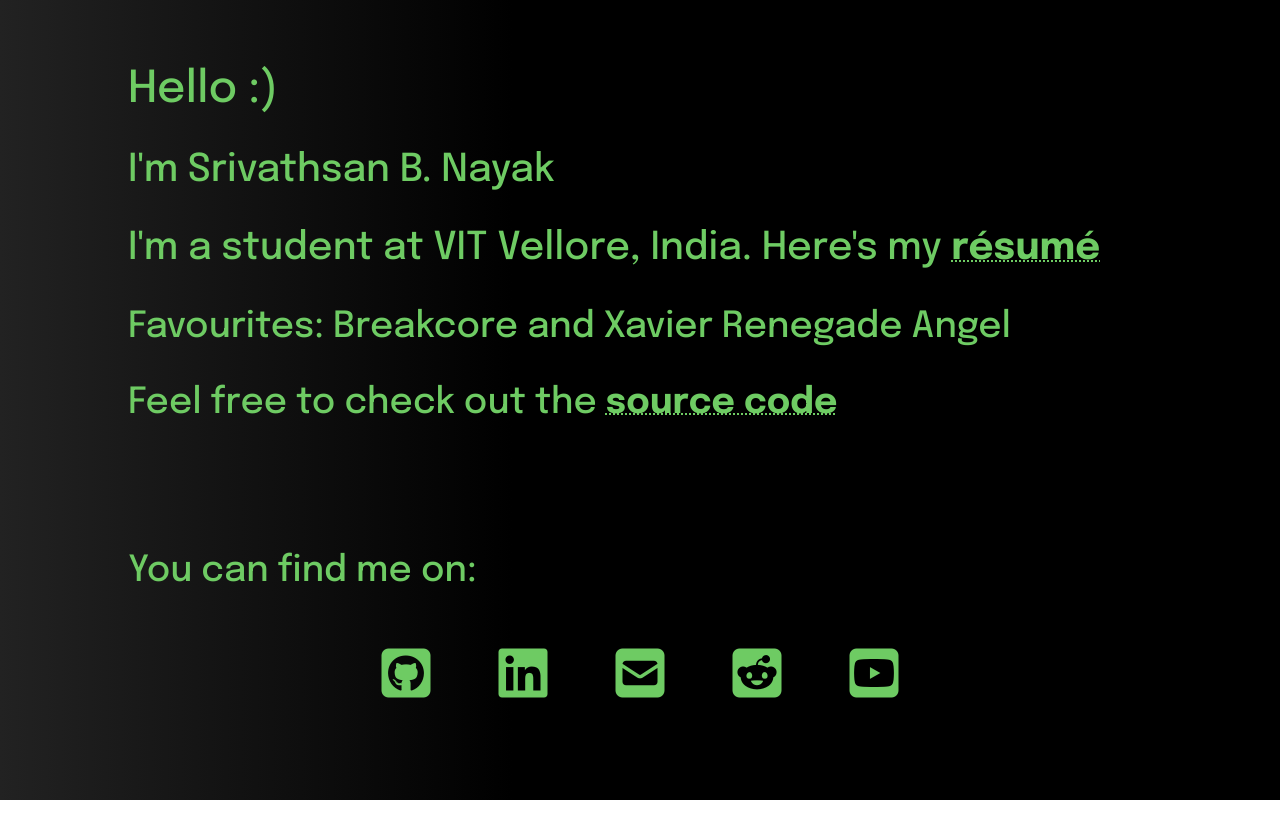
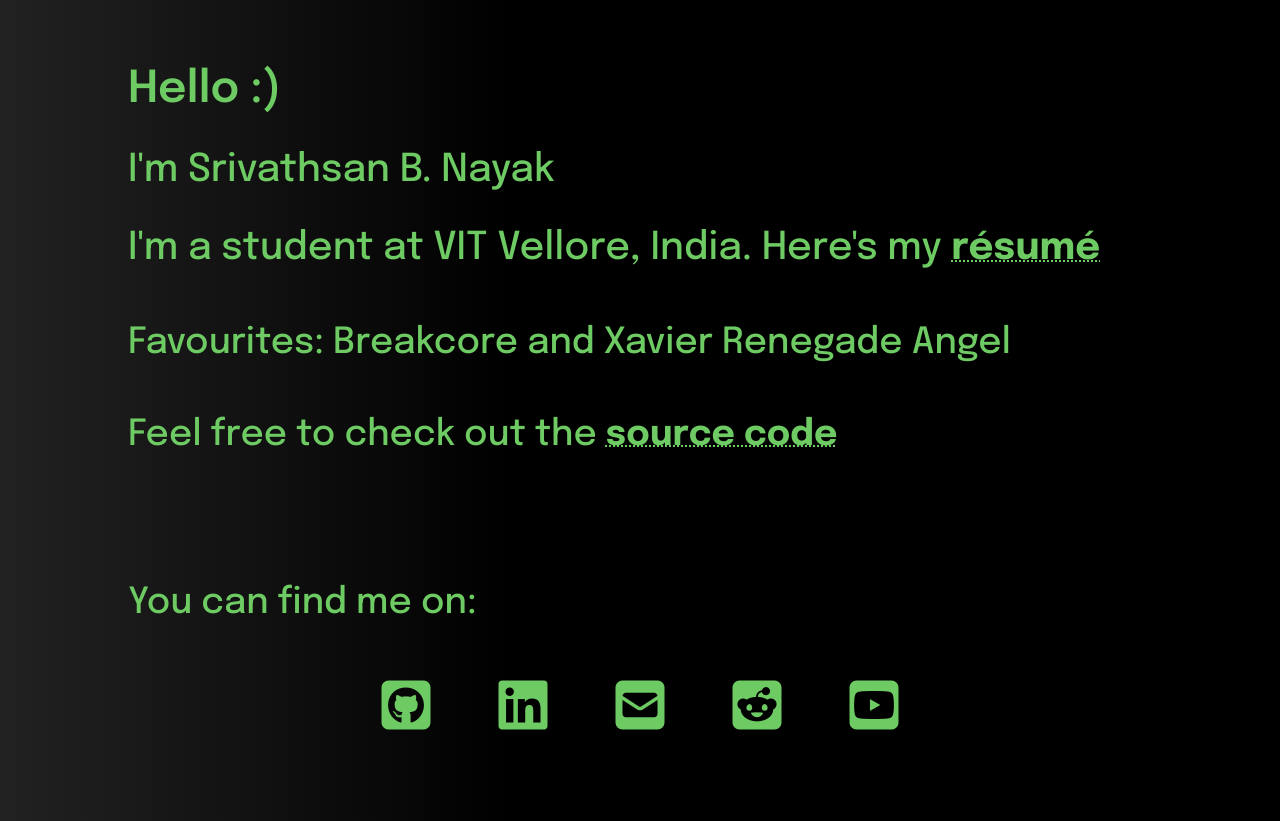
Before and after one commit to SrivathsanNayak/Portfolio, a plain HTML site: page index.html in a window 1280 px wide. Before the commit the page ends 800 px from the top, so only its background shows below. Drawn offline with Linux system fonts and the light colour scheme.

Commit message:
Minor CSS fixes

```diff
--- a/index.html
+++ b/index.html
@@ -20,14 +20,14 @@
 <body>
     <main>
         <div id="info">
-            <h1>Hello :)</h1>
-            <h2>I'm Srivathsan B. Nayak</h2>
-            <h2>I'm a student at VIT Vellore, India. Here's my <a target="_blank" href="" class="links">résumé</a></h2>
-            <h3>Favourites: Breakcore and Xavier Renegade Angel</h3>
-            <h3>Feel free to check out the <a target="_blank" href="" class="links">source code</a></h3>
+            <h1><span id="hello">Hello</span> :)</h1>
+            <h2>I'm <span id="srivathsan">Srivathsan</span> B. Nayak</h2>
+            <h2>I'm a <span id="student">student</span> at VIT Vellore, India. Here's my <a target="_blank" href="" class="links">résumé</a></h2>
+            <h3>Favourites: <span id="breakcore">Breakcore</span> and Xavier Renegade Angel</h3>
+            <h3>Feel <span id="free">free</span> to check out the <a target="_blank" href="" class="links">source code</a></h3>
         </div>
         <div id="more-info">
-            <p>You can find me on:</p>
+            <p>You can <span id="find-me">find me</span> on:</p>
             <ul>
                 <li>
                     <a target="_blank" href="">
--- a/stylesheets/style.css
+++ b/stylesheets/style.css
@@ -20,8 +20,13 @@ body {
 
 #info h1 {
     font-size: 2.75rem;
+    font-weight: 600;
     padding: 1.25rem 0;
 }
+
+/*#info:hover #hello, #info:hover #srivathsan, #info:hover #student, #info:hover #breakcore, #info:hover #free {
+    background-image: linear-gradient(to right, var(--base-color-secondary-1) 0%, var(--base-color-secondary-2) 40%);
+}*/
 
 #info h2 {
     font-size: 2.4rem;
@@ -29,6 +34,7 @@ body {
 }
 
 #info h3 {
+    margin-top: 1rem;
     font-size: 2.25rem;
     padding: 1.25rem 0;
 }
@@ -51,8 +57,16 @@ body {
 a {
     font-weight: 700;
     text-decoration: dotted underline var(--base-color-tertiary) 2px;
+    letter-spacing: normal;
+    transition: all 0.3s linear;
 }
 
 a:visited {
     color: inherit;
+    text-decoration: solid underline var(--base-color-tertiary) 2px;
 }
+
+a:hover {
+    font-weight: 800;
+    letter-spacing: 0.1rem;
+}
```
